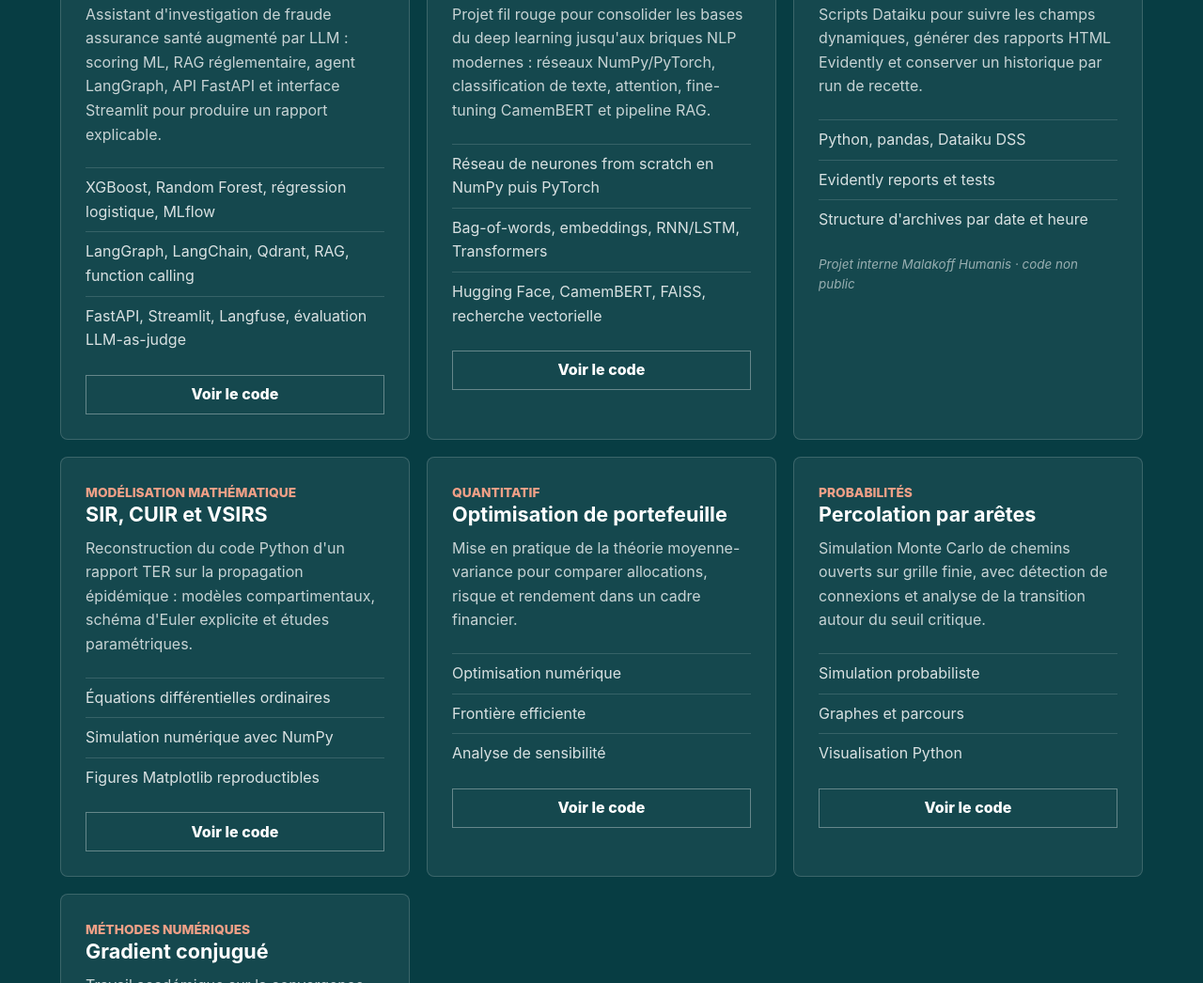
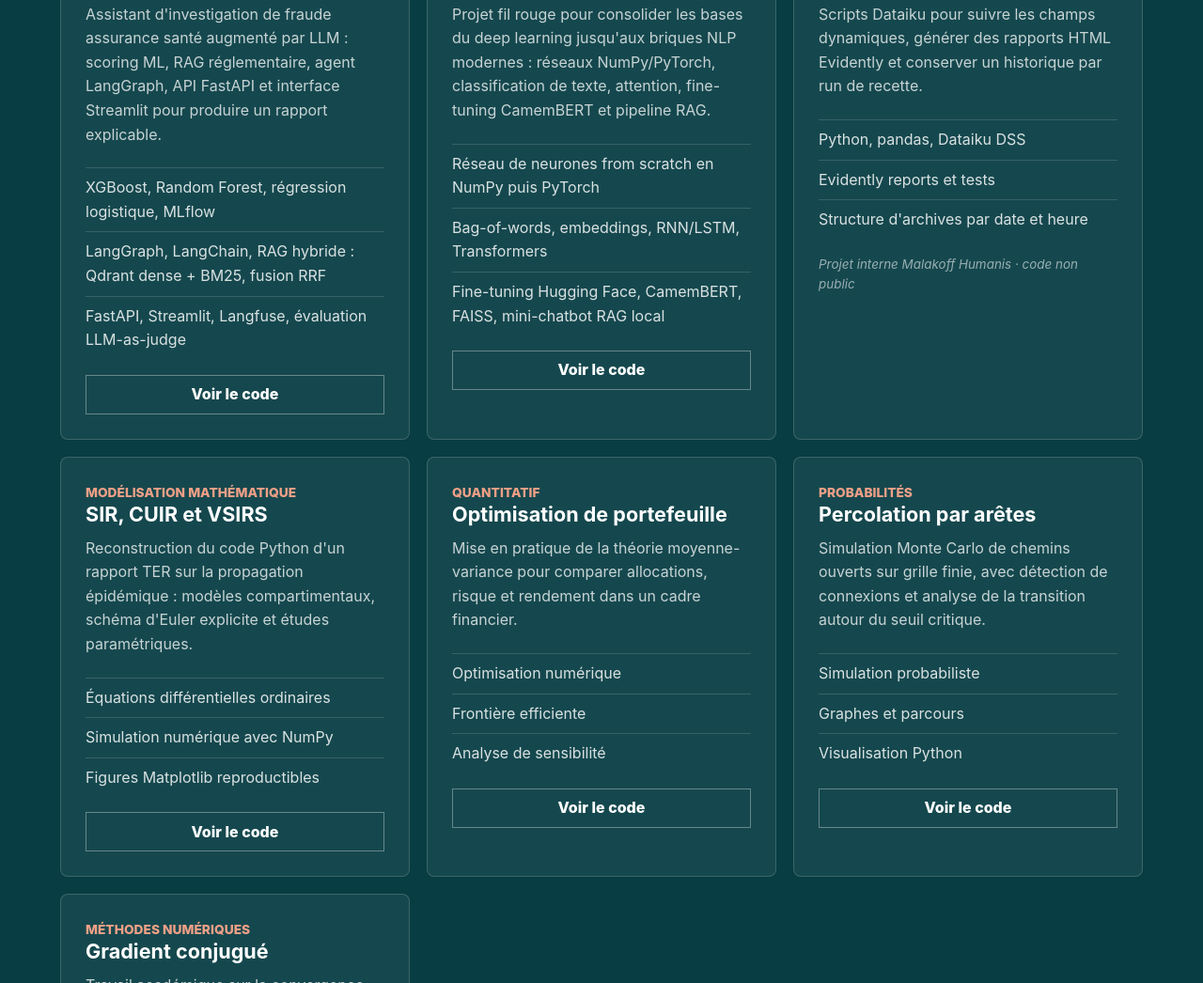
Before and after one commit to sumarc183-design/sumarc183-design.github.io, a plain HTML site: page index.html in a window 1280 px wide. Shown: the part 4948-5994 px from the top of the page at 94% size. Drawn offline with Linux system fonts and the light colour scheme.

Commit message:
Actualiser les descriptions des projets IA

```diff
--- a/index.html
+++ b/index.html
@@ -238,7 +238,7 @@
             </p>
             <ul>
               <li>XGBoost, Random Forest, régression logistique, MLflow</li>
-              <li>LangGraph, LangChain, Qdrant, RAG, function calling</li>
+              <li>LangGraph, LangChain, RAG hybride : Qdrant dense + BM25, fusion RRF</li>
               <li>FastAPI, Streamlit, Langfuse, évaluation LLM-as-judge</li>
             </ul>
             <a
@@ -259,7 +259,7 @@
             <ul>
               <li>Réseau de neurones from scratch en NumPy puis PyTorch</li>
               <li>Bag-of-words, embeddings, RNN/LSTM, Transformers</li>
-              <li>Hugging Face, CamemBERT, FAISS, recherche vectorielle</li>
+              <li>Fine-tuning Hugging Face, CamemBERT, FAISS, mini-chatbot RAG local</li>
             </ul>
             <a
               class="project-link"
```
